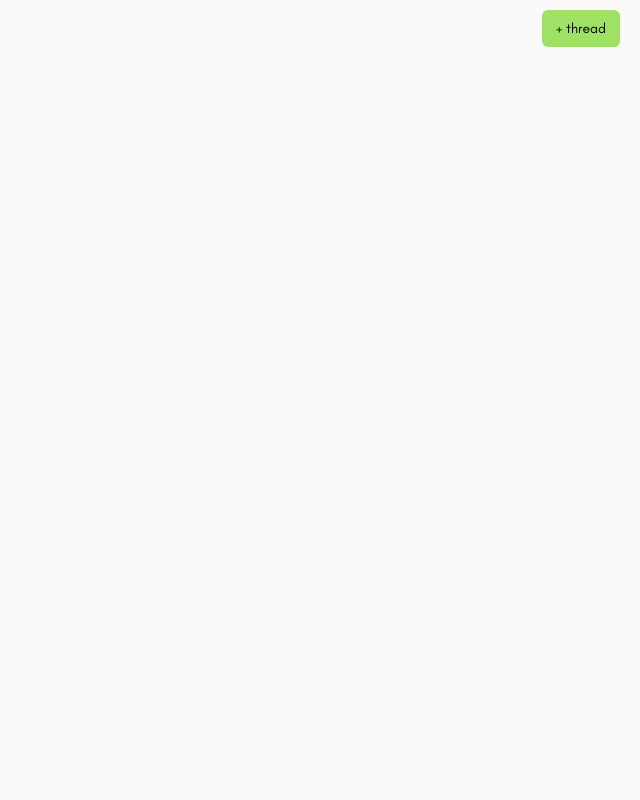
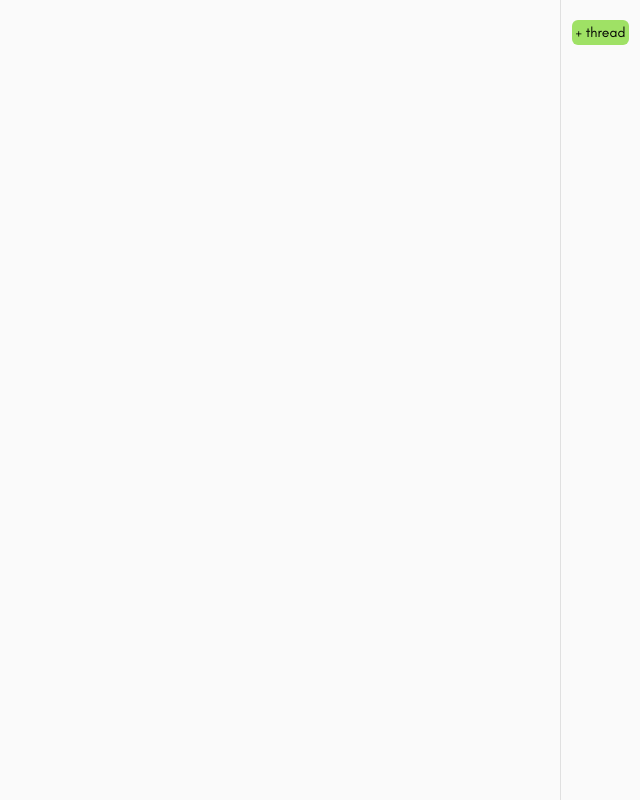
Before and after one commit to ann-jrti/mind-threads, a Next.js app: page / in a window 1280 px wide. Shown: the whole page, without its empty margins (640-1280 px from the left). Built offline with nearby package versions, Linux system fonts and the light colour scheme.

Commit message:
adds sidebar

```diff
--- a/src/app/page.js
+++ b/src/app/page.js
@@ -1,10 +1,21 @@
+"use client";
+
+import { useState } from "react";
 import Board from "@/components/Board/Board";
+import Sidebar from "@/components/Sidebar/Sidebar";
 import styles from "./page.module.css";
 
 export default function HomePage() {
+  const [isModalOpen, setIsModalOpen] = useState(false);
+
+  const handleOpenModal = () => {
+    setIsModalOpen(true);
+  };
+
   return (
     <main className={styles.main}>
-      <Board />
+      <Board isModalOpen={isModalOpen} setIsModalOpen={setIsModalOpen} />
+      <Sidebar onAddThread={handleOpenModal} />
     </main>
   );
 }
--- a/src/app/page.module.css
+++ b/src/app/page.module.css
@@ -1,6 +1,7 @@
 .main {
   height: 100vh;
   padding: 20px;
+  padding-right: 100px;
   background: #fafafa;
   display: flex;
   flex-direction: column;
--- a/src/components/Board/Board.jsx
+++ b/src/components/Board/Board.jsx
@@ -1,6 +1,5 @@
 "use client";
 
-import { useState } from "react";
 import { useLocalStorage } from "@/hooks/useLocalStorage";
 import Thread from "@/components/Thread/Thread";
 import TextInputModal from "./TextInputModal";
@@ -12,13 +11,12 @@ import {
 } from "@/utils/threadStorage";
 import styles from "./Board.module.css";
 
-export default function Board() {
+export default function Board({ isModalOpen, setIsModalOpen }) {
   const [threads, setThreads] = useLocalStorage(THREADS_STORAGE_KEY, []);
   const [archivedThreads, setArchivedThreads] = useLocalStorage(
     ARCHIVED_THREADS_KEY,
     []
   );
-  const [isModalOpen, setIsModalOpen] = useState(false);
 
   function handleAddThread(title) {
     const newThread = createThread(title);
@@ -48,10 +46,6 @@ export default function Board() {
 
   return (
     <div className={styles.boardWrapper}>
-      <button className={styles.addButton} onClick={() => setIsModalOpen(true)}>
-        + thread
-      </button>
-
       <div className={styles.board}>
         {typeof window !== "undefined" &&
           threads.map((thread) => (
--- /dev/null
+++ b/src/components/Sidebar/Sidebar.jsx
@@ -0,0 +1,13 @@
+"use client";
+
+import styles from "./Sidebar.module.css";
+
+export default function Sidebar({ onAddThread }) {
+  return (
+    <aside className={styles.sidebar}>
+      <button className={styles.addThreadButton} onClick={onAddThread}>
+        + thread
+      </button>
+    </aside>
+  );
+}
--- /dev/null
+++ b/src/components/Sidebar/Sidebar.module.css
@@ -0,0 +1,34 @@
+.sidebar {
+  position: fixed;
+  right: 0;
+  top: 0;
+  height: 100vh;
+  width: 80px;
+  background: #fafafa;
+  display: flex;
+  flex-direction: column;
+  align-items: center;
+  padding: 20px 10px;
+  gap: 15px;
+  z-index: 1000;
+  border-left: 1px solid #e0e0e0;
+}
+
+.addThreadButton {
+  background: #9fe165;
+  color: black;
+  padding: 4px;
+  border-radius: 6px;
+  border: none;
+  cursor: pointer;
+  font-size: 14px;
+  text-align: center;
+}
+
+.addThreadButton:hover {
+  background: #8fd155;
+}
+
+.addThreadButton:active {
+  background: #7fc145;
+}
--- a/src/components/Thread/Thread.module.css
+++ b/src/components/Thread/Thread.module.css
@@ -59,7 +59,7 @@
   gap: 12px;
   position: relative;
   padding-left: 12px;
-  margin-bottom: 60px;
+  margin-bottom: 40px;
 }
 
 .updateText {
```
